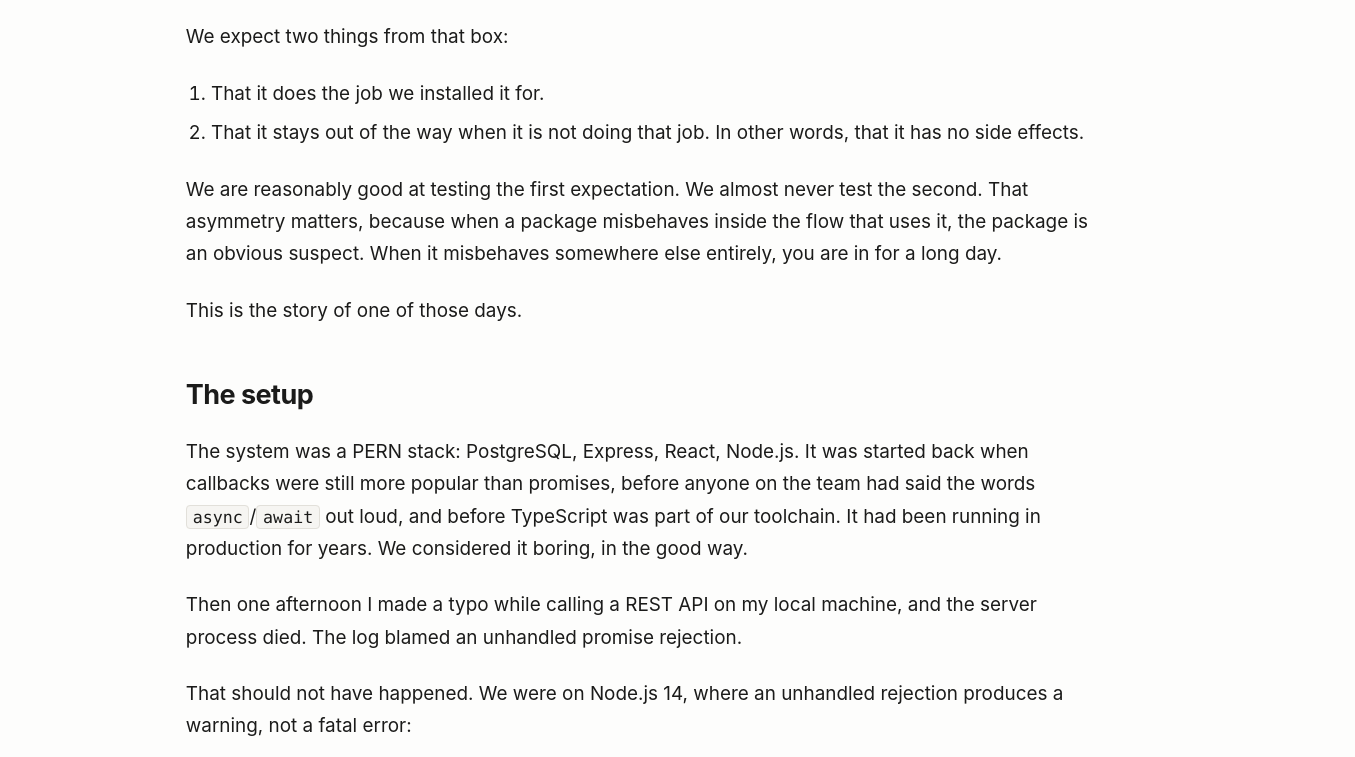
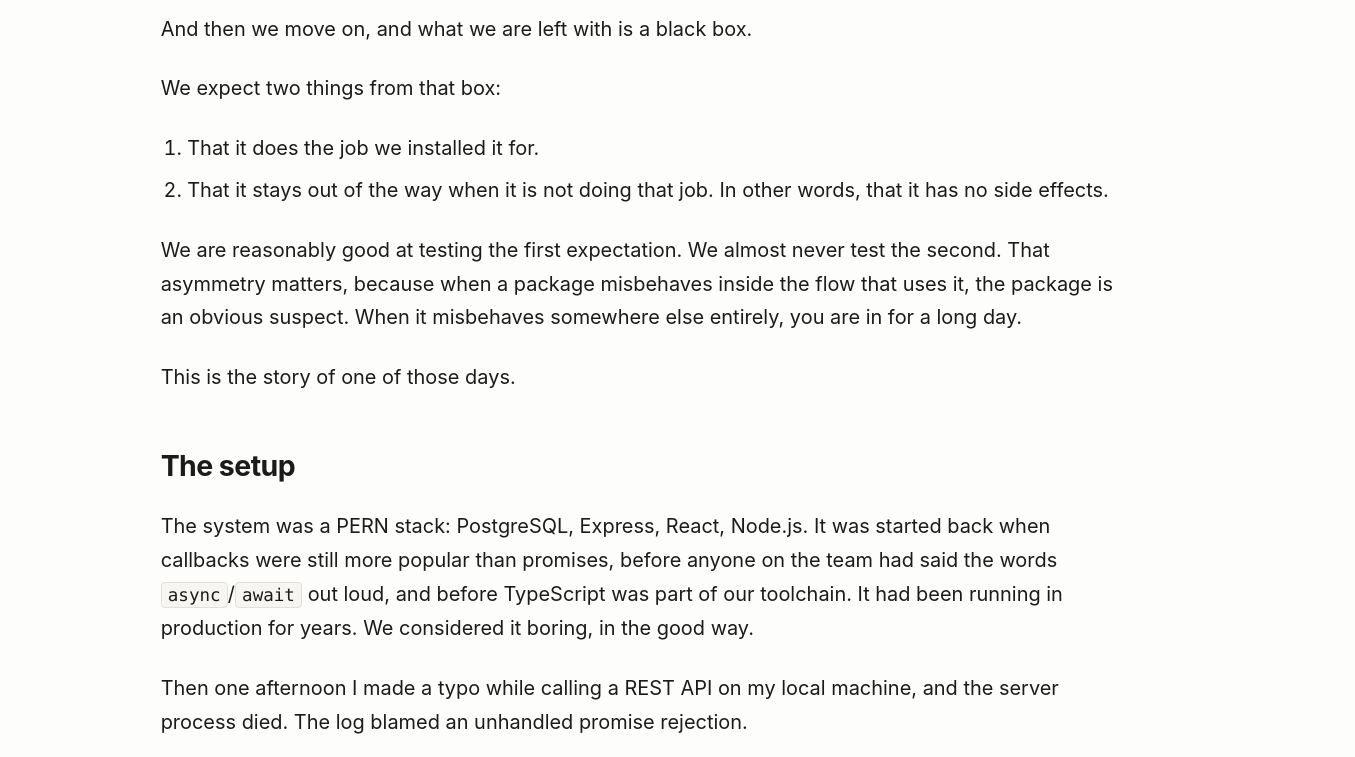
Before and after one commit to yoavain/yoavain.github.io, an Eleventy site: page content/blog/the-weakest-link.md in a window 1280 px wide. Shown: the part 1483-2240 px from the top of the page, 1355 px wide, since content can reach past the window. Built offline with nearby package versions, Linux system fonts and the light colour scheme; Eleventy itself is replaced by a stand-in of ours; files that its build step writes are made by us from their sources.

Commit message:
Use the screen on wide displays and add a contents list
* Raise the root font size to 18px at 1000px width and above. All sizes in rem grow with it.
* Widen the text measure from 68ch to 80ch. The text column grows from 576px to about 760px on a 1920px screen.
* Let the cover image, tables and standalone pictures use up to 1100px. They stay centered on the text column.
* Keep a picture that has a `width` attribute at its own size. This rule protects small inline pictures.
* Add a contents list in the right margin at 1280px and above. It lists the h2 headings and stays in view while you scroll.
* Move the contents list beyond the wide pictures at 1700px and above. A picture then never covers it.
* Add the `tocItems` and `headingIds` filters to `eleventy.config.js`. They give each h2 an id and build the list. They add no dependency.
* Add the `post-main` wrapper to `post.njk` for the contents list. The post text does not change.

```diff
--- a/css/index.css
+++ b/css/index.css
@@ -93,10 +93,17 @@ html {
   -webkit-text-size-adjust: 100%;
 }
 
-/* Desktop screens get a larger root size. Everything sized in rem grows with it. */
+/* Desktop screens get a larger root size. Everything sized in rem grows with it,
+   and the text measure is in characters, so the text column grows with it. */
 @media (min-width: 1000px) {
   html {
-    font-size: 112.5%;
+    font-size: 118.75%;
+  }
+}
+
+@media (min-width: 1600px) {
+  html {
+    font-size: 125%;
   }
 }
 
@@ -544,14 +551,14 @@ pre code {
   }
 }
 
-@media (min-width: 1280px) {
+@media (min-width: 1360px) {
   .post-toc {
     display: block;
     position: absolute;
     top: 0;
     bottom: 0;
     left: 100%;
-    width: 13rem;
+    width: 11.5rem;
     margin-left: 1.5rem;
   }
 
```
